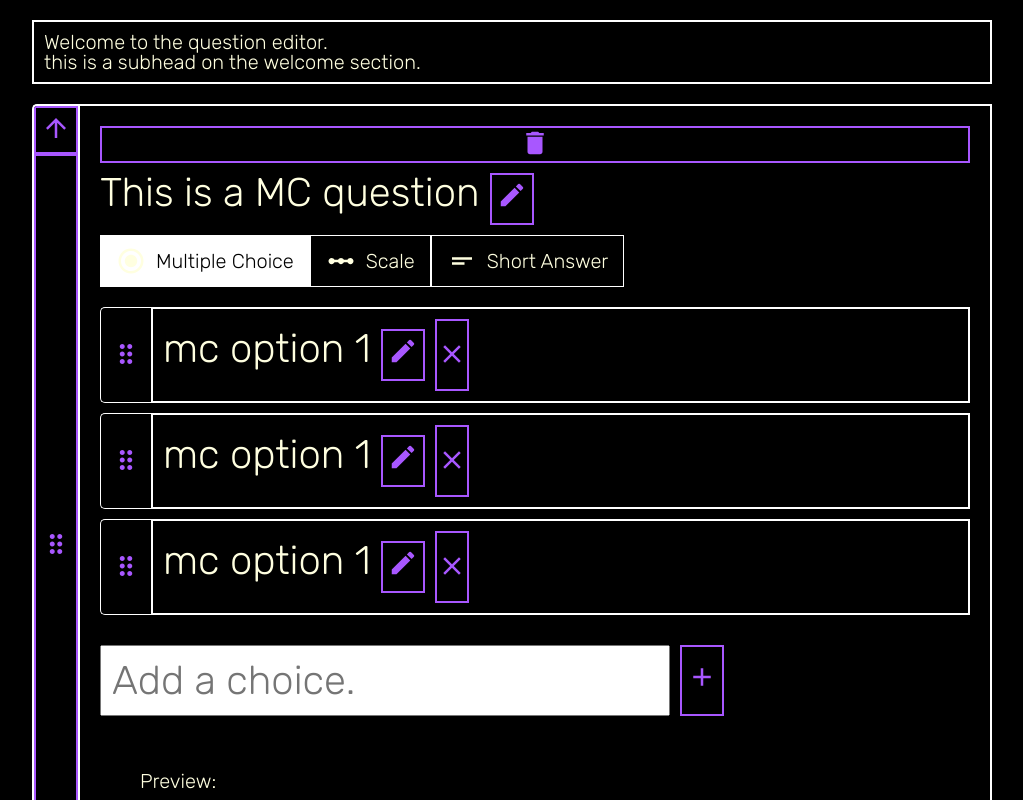
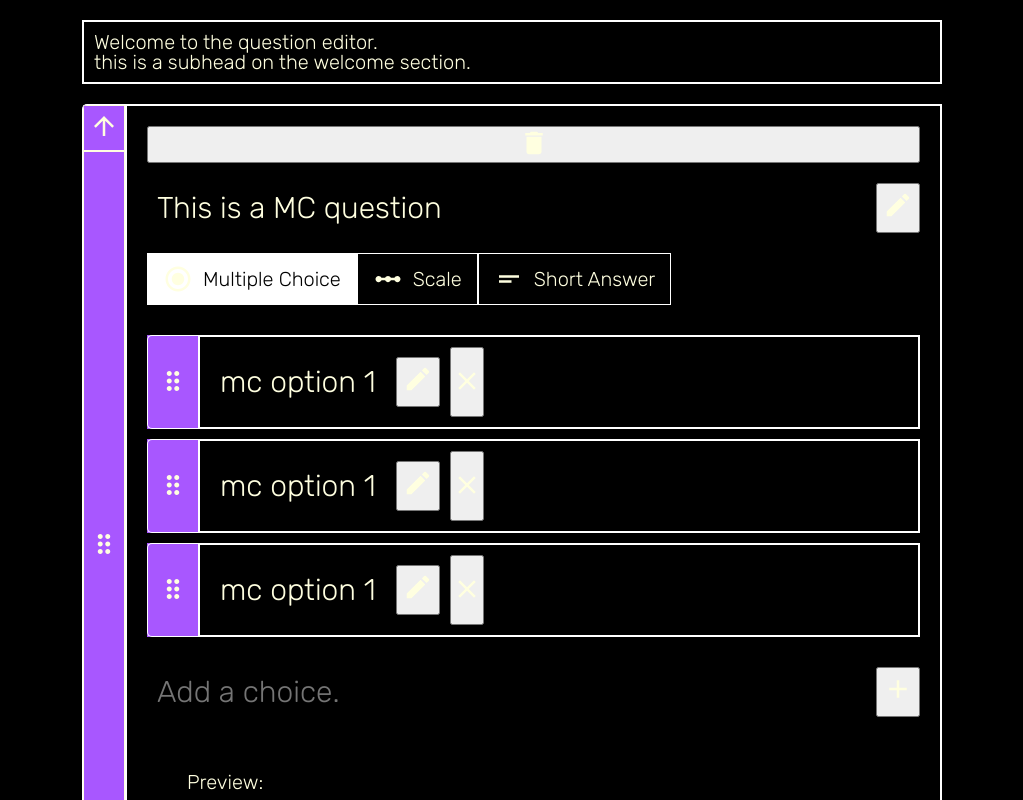
Before and after one commit to klalicki/mini-survey, a Next.js app: page /edit in a window 1280 px wide. Shown: the top 800 px of the page, without its empty margins (128-1151 px from the left). Built offline with nearby package versions, Linux system fonts and the light colour scheme.

Commit message:
tweaks layout of TextInput component

```diff
--- a/styles/global.scss
+++ b/styles/global.scss
@@ -20,7 +20,7 @@ body > div {
   align-items: center;
 }
 main {
-  max-width: 50rem;
+  max-width: 45rem;
   display: flex;
   padding: 1rem;
 }
@@ -36,6 +36,7 @@ main {
   --color-background: black;
   --color-text: lightyellow;
   --color-cute-accent: hsl(269, 100%, 67%);
+  --color-cute-accent-b: hsl(160, 100%, 67%);
 }
 
 * {
@@ -44,7 +45,7 @@ main {
   margin: 0;
   color: var(--color-text);
 }
-button {
+button.btn-standard {
   border: 2px solid var(--color-cute-accent);
   --color-text: var(--color-cute-accent);
   background-color: transparent;
@@ -77,22 +78,29 @@ a {
   flex-direction: row;
   gap: 0.5rem;
   flex-grow: 1;
+  button {
+    --color-text: initial;
+  }
 }
 
 .section-handle {
   /* width: 1.5rem; */
   flex-shrink: 0;
   border-radius: 0.25rem 0 0 0.25rem;
-  border: 2px solid white;
+  background-color: var(--color-cute-accent);
+  // --color-text: initial;
+  border: 1px solid white;
   border-right: none;
   display: flex;
   flex-direction: column;
   justify-content: space-between;
   overflow: hidden;
-}
-.section-handle button {
-  padding: 0.25rem;
-  font-size: 0.75rem;
+  button {
+    background-color: transparent;
+    padding: 0.25rem;
+    font-size: 0.75rem;
+    border: 1px solid var(--color-text);
+  }
 }
 
 .eq-draghandle {
@@ -132,7 +140,8 @@ a {
 .es-edit {
   display: flex;
   flex-direction: column;
-  flex-basis: 20rem;
+  flex-basis: 30rem;
+  gap: 0.5rem;
   flex-shrink: 1;
   flex-grow: 1;
 }
@@ -153,12 +162,20 @@ a {
   display: flex;
   gap: 0.5rem;
   padding: 0.5rem 0rem;
+  height: 3.5rem;
 }
 .text-input input,
 .text-input h2 {
-  font-size: 2rem;
+  padding-inline-start: 0;
+  padding-inline-end: 0;
+  flex-grow: 1;
+  font-size: 1.5rem;
+
+  padding: 0.5rem;
+  border-width: 0px;
   /* font-family: sans-serif; */
   font-weight: normal;
+  background-color: var(--color-background);
 }
 
 .text-input button {
@@ -169,14 +186,18 @@ a {
   display: flex;
   flex-direction: column;
   font-size: 1rem;
+  background-color: var(--color-cute-accent);
+  button {
+    padding: 0.5rem;
+    border: 1px solid white;
+    border-right: none;
+    background: none;
+    border-radius: 0.25rem 0 0 0.25rem;
+  }
 }
-.basic-reorder-controls button {
-  padding: 0.5rem;
-  border: 1px solid white;
-  border-right: none;
-  border-radius: 0.25rem 0 0 0.25rem;
+.radio-toggle-group {
+  align-self: flex-start;
 }
-
 .radio-toggle-group-controls {
   display: flex;
   position: relative;
```
